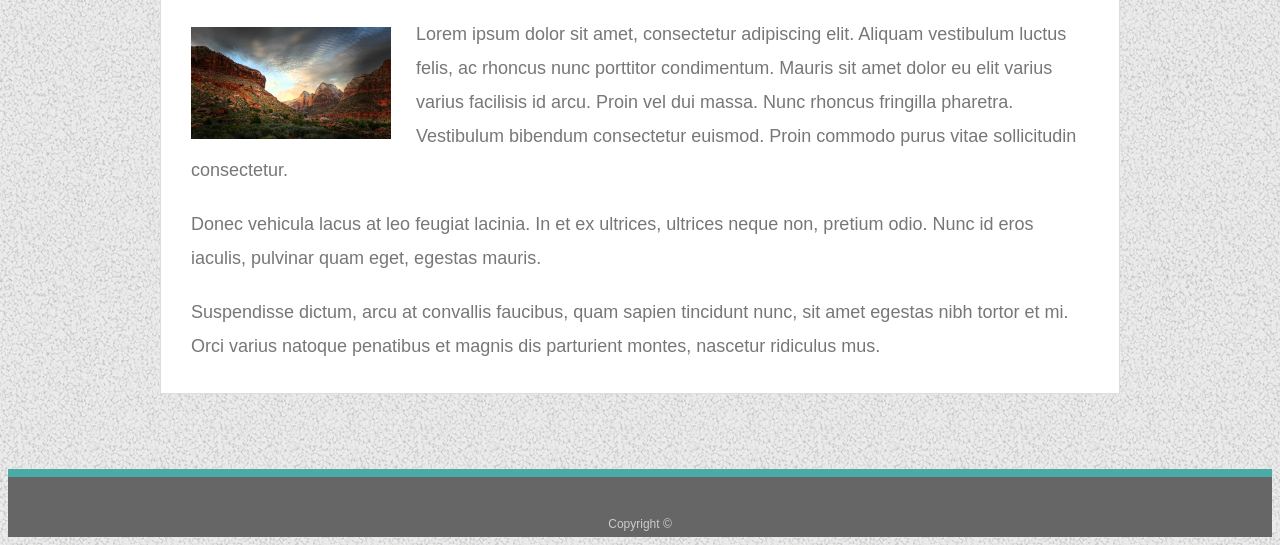
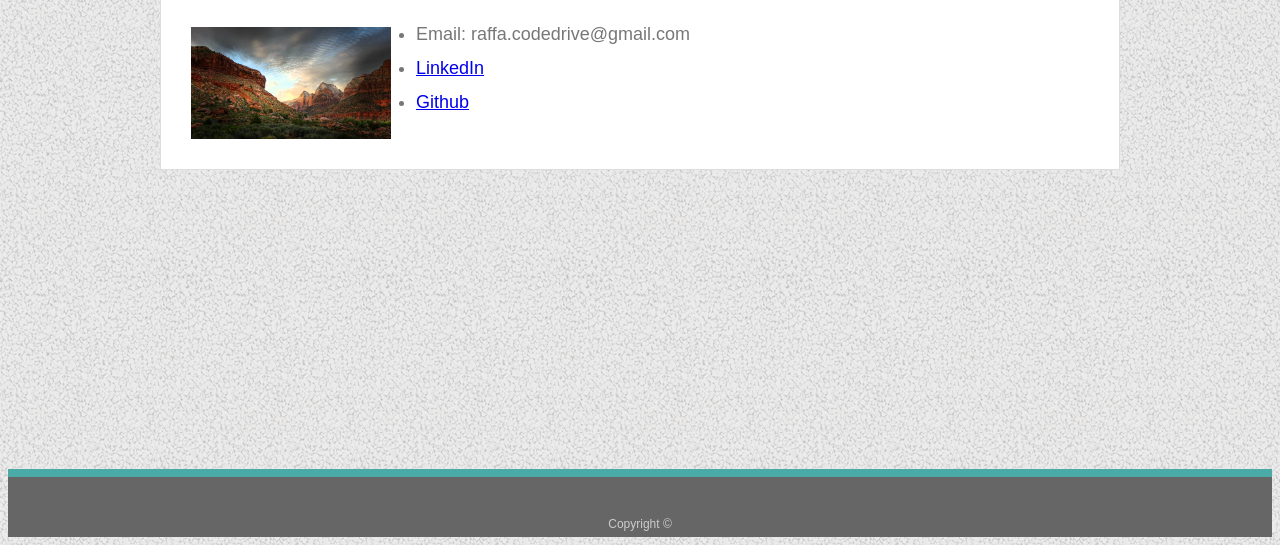
Before and after one commit to Raffaj1208/Portfolio, a plain HTML site: page index.html in a window 1280 px wide. Shown: the part 269-814 px from the top of the page. Drawn offline with Linux system fonts and the light colour scheme.

Commit message:
index.html

```diff
--- a/index.html
+++ b/index.html
@@ -9,7 +9,7 @@
 </head>
 
 <body>
-
+<!--Header-->
   <header id="masthead">
     <div class="container">
       <a href="index.html" id="logo">Rafael Jimenez</a>
@@ -20,23 +20,19 @@
       </nav>
     </div>
   </header>
-
+<!--Main-->
   <div id="main-container" class="container">
     <section class="main-section">
       <h1>About Me</h1>
-
       <img src="Images\zion.jpg" class="auth-image" alt="Your Name">
-
-      <p>Lorem ipsum dolor sit amet, consectetur adipiscing elit. Aliquam vestibulum luctus felis, ac rhoncus nunc porttitor condimentum. Mauris sit amet dolor eu elit varius varius facilisis id arcu. Proin vel dui massa. Nunc rhoncus fringilla pharetra. Vestibulum bibendum consectetur euismod. Proin commodo purus vitae sollicitudin consectetur.</p>
-
-      <p>Donec vehicula lacus at leo feugiat lacinia. In et ex ultrices, ultrices neque non, pretium odio. Nunc id eros iaculis, pulvinar quam eget, egestas mauris.</p>
-
-      <p>Suspendisse dictum, arcu at convallis faucibus, quam sapien tincidunt nunc, sit amet egestas nibh tortor et mi. Orci varius natoque penatibus et magnis dis parturient montes, nascetur ridiculus mus.</p>
-
+      <ul>
+        <li>Email: raffa.codedrive@gmail.com</li>
+        <li><a href="https://www.linkedin.com/in/rafael-jimenez-4b100a1a3/">LinkedIn</a></li>
+        <li><a href="https://github.com/Raffaj1208">Github</a></li>
+      </ul>
     </section>
-
-  </div>
-
+</div>
+<!--footer-->
   <footer>
     <div class="container">
       Copyright &copy;
```
